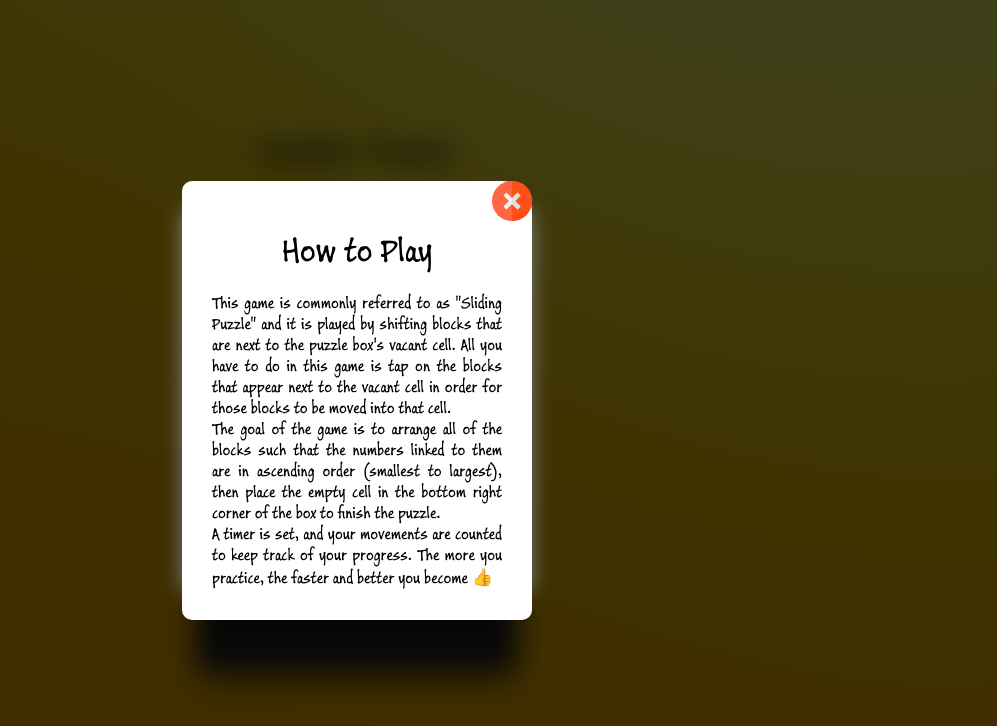
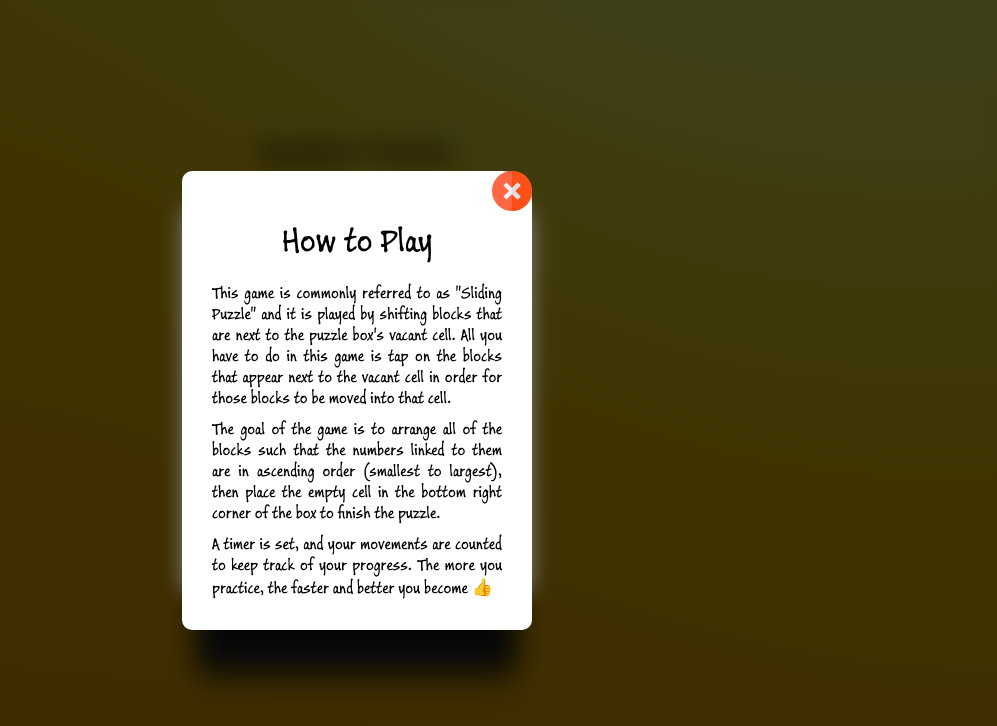
Before and after one commit to moyela/order-the-numbers, a React (Create React App) app: page /game in a window 1280 px wide. Both pictures are taken after a click on the button "How to Play". Shown: the top 726 px of the page, without its empty margins (283-1280 px from the left). Built offline with nearby package versions, Linux system fonts and the light colour scheme.

Commit message:
update How to Play instructions

```diff
--- a/src/components/HowToPlay/HowToPlayModal.js
+++ b/src/components/HowToPlay/HowToPlayModal.js
@@ -8,19 +8,21 @@ function HowToPlayModal({ close }) {
       <div className={styles.modal}>
         <img onClick={close} src={Close} alt="close" />
         <h3>How to Play</h3>
-        <p>
+        <p style={{ marginBottom: "10px" }}>
           This game is commonly referred to as "Sliding Puzzle" and it is played
           by shifting blocks that are next to the puzzle box's vacant cell. All
           you have to do in this game is tap on the blocks that appear next to
           the vacant cell in order for those blocks to be moved into that cell.
-          <br />
+        </p>
+        <p style={{ marginBottom: "10px" }}>
           The goal of the game is to arrange all of the blocks such that the
           numbers linked to them are in ascending order (smallest to largest),
           then place the empty cell in the bottom right corner of the box to
           finish the puzzle.
-          <br />A timer is set, and your movements are counted to keep track of
-          your progress. The more you practice, the faster and better you become
-          👍
+        </p>
+        <p>
+          A timer is set, and your movements are counted to keep track of your
+          progress. The more you practice, the faster and better you become 👍
         </p>
       </div>
     </div>
```
